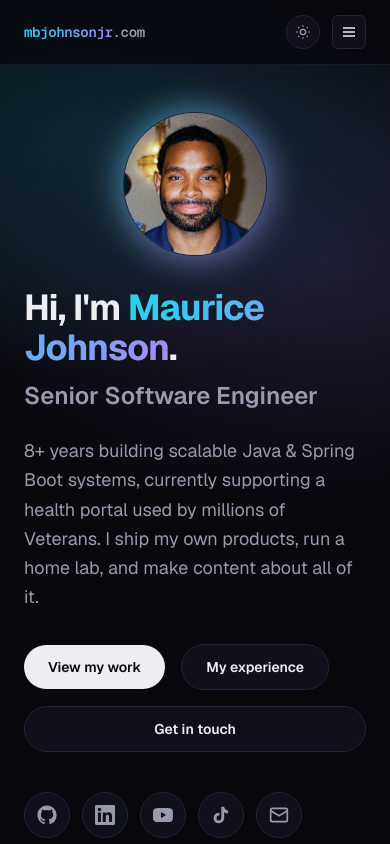
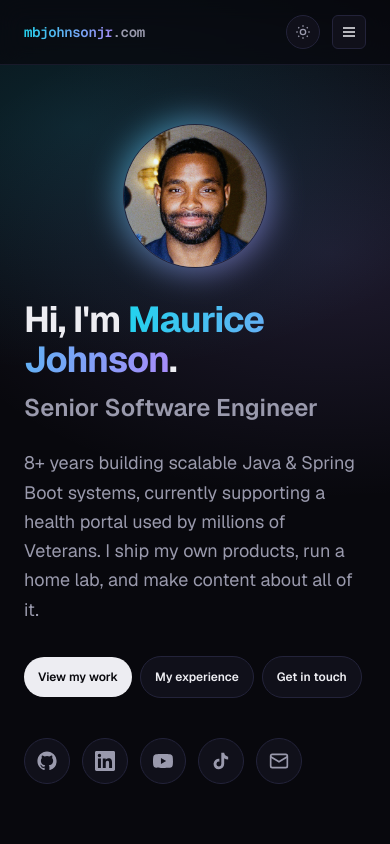
Before and after one commit to johnsonmau/mbj, a Next.js app: page / in a window 390 px wide. Shown: the top 844 px of the page. Built offline with nearby package versions, Linux system fonts and the light colour scheme.

Commit message:
fix: keep all three hero buttons on one line on mobile

```diff
--- a/components/Hero.tsx
+++ b/components/Hero.tsx
@@ -25,22 +25,22 @@ export default function Hero() {
             {identity.tagline}
           </p>
 
-          <div className="mt-8 flex flex-wrap items-center gap-4">
+          <div className="mt-8 flex items-center gap-2 sm:gap-4">
             <Link
               href="/#projects"
-              className="rounded-full bg-foreground px-6 py-3 text-sm font-semibold text-background transition hover:opacity-85"
+              className="whitespace-nowrap rounded-full bg-foreground px-3.5 py-3 text-xs font-semibold text-background transition hover:opacity-85 sm:px-6 sm:text-sm"
             >
               View my work
             </Link>
             <Link
               href="/#resume"
-              className="rounded-full border border-edge bg-surface px-6 py-3 text-sm font-semibold transition hover:border-accent"
+              className="whitespace-nowrap rounded-full border border-edge bg-surface px-3.5 py-3 text-xs font-semibold transition hover:border-accent sm:px-6 sm:text-sm"
             >
               My experience
             </Link>
             <Link
               href="/#contact"
-              className="w-full rounded-full border border-edge bg-surface px-6 py-3 text-center text-sm font-semibold transition hover:border-accent sm:w-auto"
+              className="whitespace-nowrap rounded-full border border-edge bg-surface px-3.5 py-3 text-xs font-semibold transition hover:border-accent sm:px-6 sm:text-sm"
             >
               Get in touch
             </Link>
```
